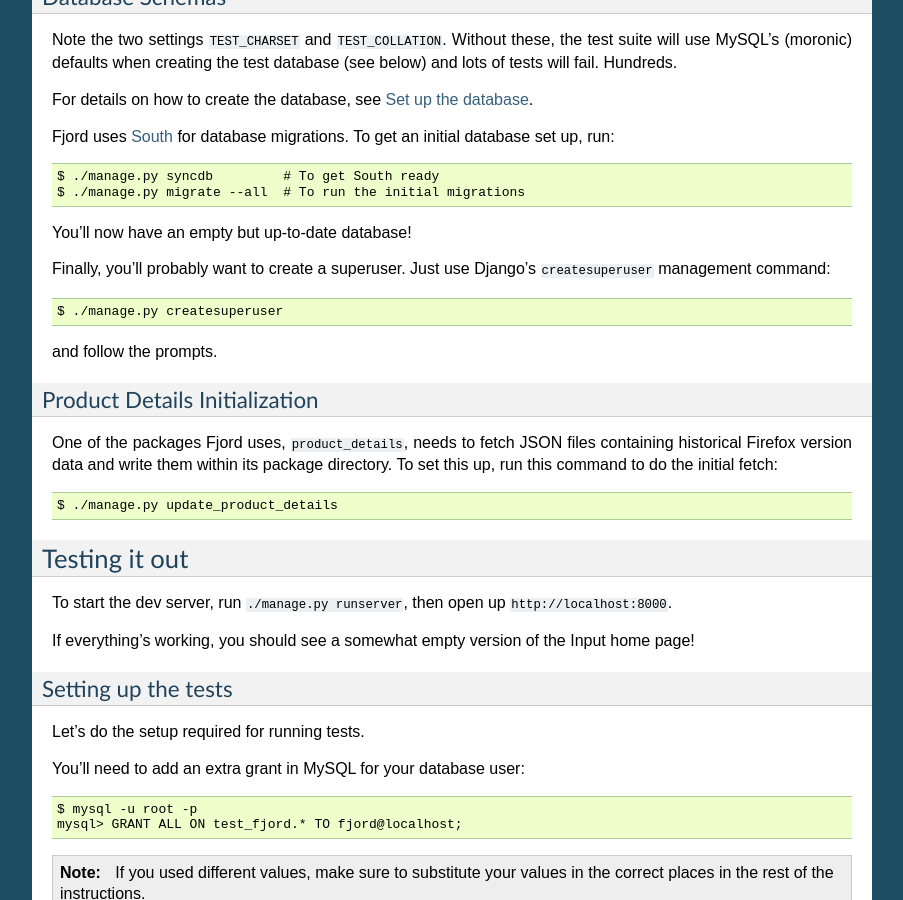
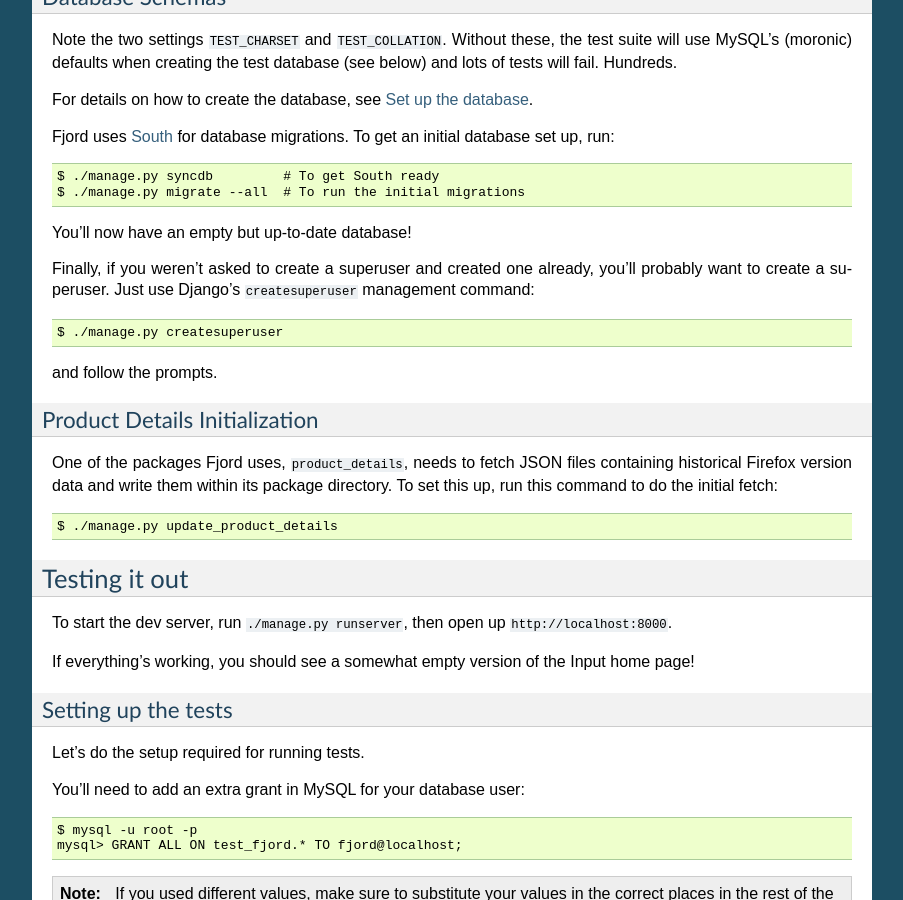
Before and after one commit to mozilla/fjord, a Sphinx documentation site: the page built from docs/hacking_howto.rst, in a window 1280 px wide and 900 px high, scrolled down 3170 px. Shown: the whole window, without its empty margins (198-1101 px from the left). Built offline with Sphinx 7.4.7, drawn with Linux system fonts in a browser that asks for light colours.

Commit message:
Fix 'createsuperuser' text.
It's likely that the person has created a superuser already after
running ./manage.py syncdb. This tweaks the text to account for that.

```diff
--- a/docs/hacking_howto.rst
+++ b/docs/hacking_howto.rst
@@ -221,7 +221,8 @@ migrations. To get an initial database set up, run::
 
 You'll now have an empty but up-to-date database!
 
-Finally, you'll probably want to create a superuser. Just use Django's
+Finally, if you weren't asked to create a superuser and created one already,
+you'll probably want to create a superuser. Just use Django's
 ``createsuperuser`` management command::
 
     $ ./manage.py createsuperuser
```
